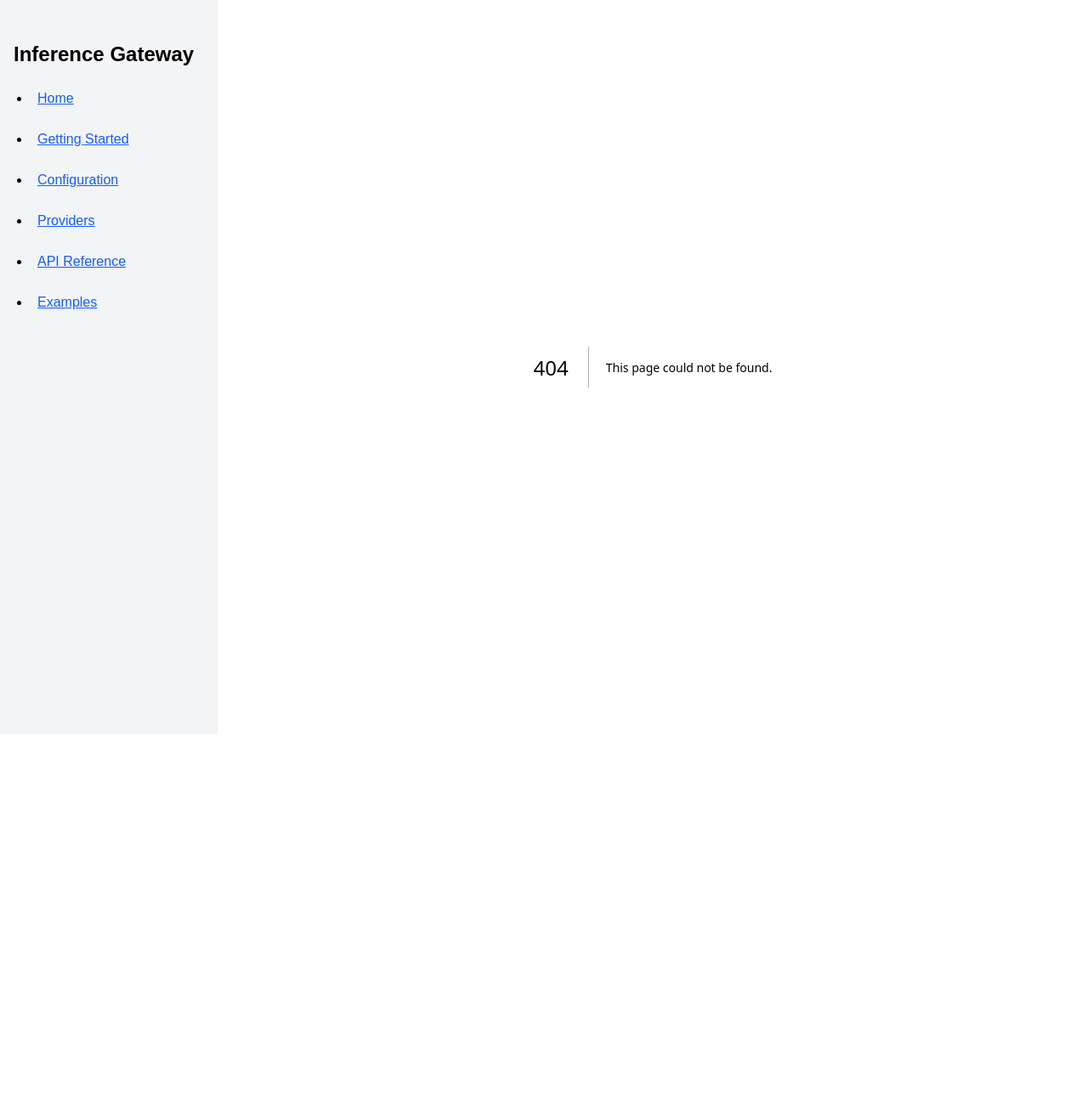
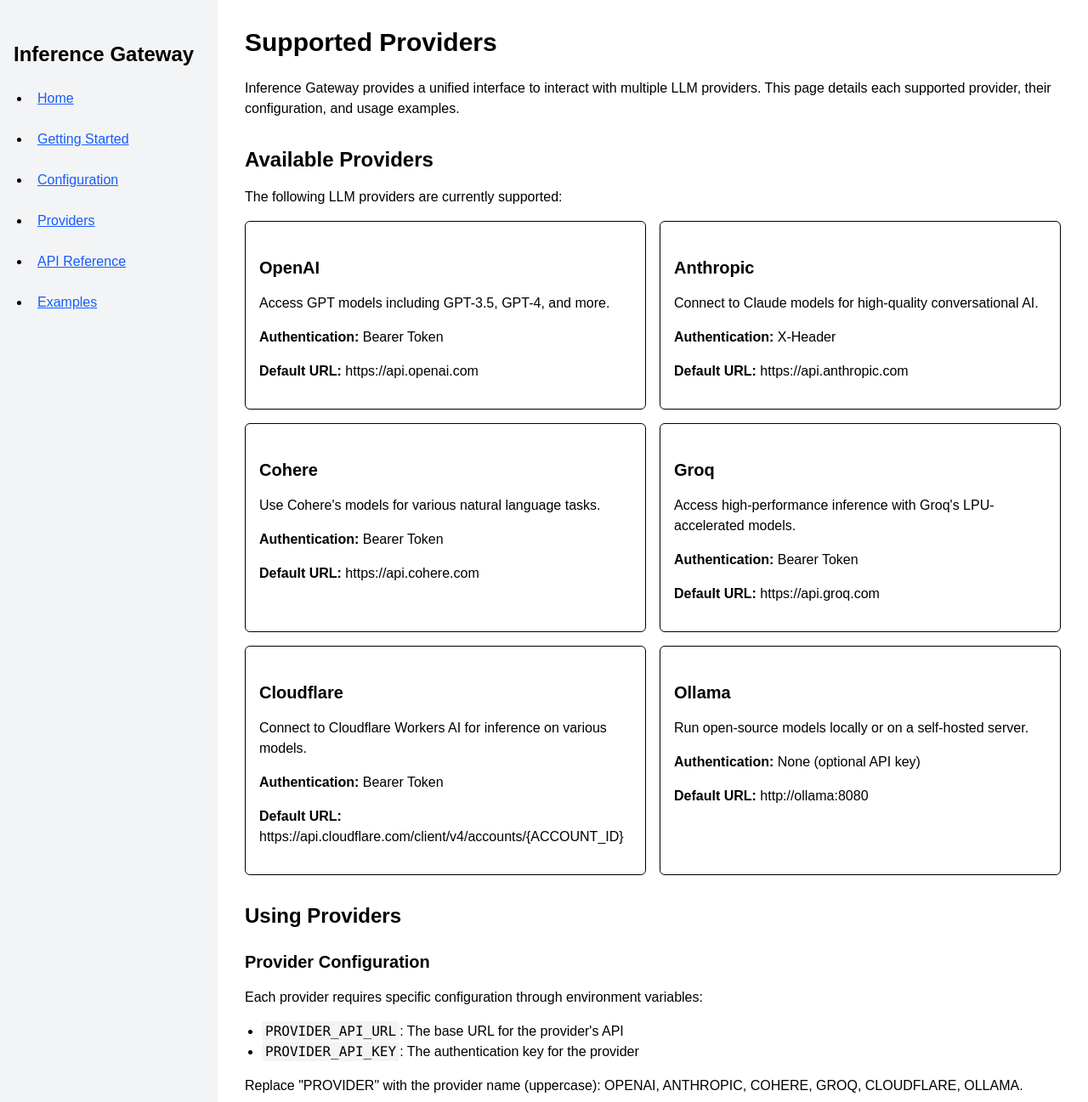
Before and after one commit to inference-gateway/docs, a Next.js app: page /providers in a window 1280 px wide. Before the commit this address had no page. Shown: the top 1297 px of the page at 85% size. Before the commit the page ends 864 px from the top, so only its background shows below. Built offline with nearby package versions, Linux system fonts and the light colour scheme.

Commit message:
docs: add Providers page detailing supported LLM providers and usage examples
Signed-off-by: Eden Reich <eden.reich@gmail.com>

```diff
--- /dev/null
+++ b/app/providers/page.tsx
@@ -0,0 +1,269 @@
+export default function Providers() {
+  return (
+    <main>
+      <h1>Supported Providers</h1>
+      <p>
+        Inference Gateway provides a unified interface to interact with multiple LLM providers.
+        This page details each supported provider, their configuration, and usage examples.
+      </p>
+
+      <h2>Available Providers</h2>
+      <p>
+        The following LLM providers are currently supported:
+      </p>
+
+      <div className="grid grid-cols-1 md:grid-cols-2 gap-4 mb-8">
+        <div className="border p-4 rounded-md">
+          <h3>OpenAI</h3>
+          <p>Access GPT models including GPT-3.5, GPT-4, and more.</p>
+          <p><strong>Authentication:</strong> Bearer Token</p>
+          <p><strong>Default URL:</strong> https://api.openai.com</p>
+        </div>
+
+        <div className="border p-4 rounded-md">
+          <h3>Anthropic</h3>
+          <p>Connect to Claude models for high-quality conversational AI.</p>
+          <p><strong>Authentication:</strong> X-Header</p>
+          <p><strong>Default URL:</strong> https://api.anthropic.com</p>
+        </div>
+
+        <div className="border p-4 rounded-md">
+          <h3>Cohere</h3>
+          <p>Use Cohere's models for various natural language tasks.</p>
+          <p><strong>Authentication:</strong> Bearer Token</p>
+          <p><strong>Default URL:</strong> https://api.cohere.com</p>
+        </div>
+
+        <div className="border p-4 rounded-md">
+          <h3>Groq</h3>
+          <p>Access high-performance inference with Groq's LPU-accelerated models.</p>
+          <p><strong>Authentication:</strong> Bearer Token</p>
+          <p><strong>Default URL:</strong> https://api.groq.com</p>
+        </div>
+
+        <div className="border p-4 rounded-md">
+          <h3>Cloudflare</h3>
+          <p>Connect to Cloudflare Workers AI for inference on various models.</p>
+          <p><strong>Authentication:</strong> Bearer Token</p>
+          <p><strong>Default URL:</strong> https://api.cloudflare.com/client/v4/accounts/{'{ACCOUNT_ID}'}</p>
+        </div>
+
+        <div className="border p-4 rounded-md">
+          <h3>Ollama</h3>
+          <p>Run open-source models locally or on a self-hosted server.</p>
+          <p><strong>Authentication:</strong> None (optional API key)</p>
+          <p><strong>Default URL:</strong> http://ollama:8080</p>
+        </div>
+      </div>
+
+      <h2>Using Providers</h2>
+
+      <h3>Provider Configuration</h3>
+      <p>
+        Each provider requires specific configuration through environment variables:
+      </p>
+      <ul>
+        <li><code>PROVIDER_API_URL</code>: The base URL for the provider's API</li>
+        <li><code>PROVIDER_API_KEY</code>: The authentication key for the provider</li>
+      </ul>
+      <p>
+        Replace "PROVIDER" with the provider name (uppercase): OPENAI, ANTHROPIC, COHERE, GROQ, CLOUDFLARE, OLLAMA.
+      </p>
+
+      <h3>API Endpoints</h3>
+      <p>
+        Inference Gateway offers two main approaches to interact with providers:
+      </p>
+
+      <h4>1. Unified Generate API</h4>
+      <p>
+        The unified API allows you to generate content with a consistent interface across all providers:
+      </p>
+      <pre><code>{`POST /llms/{provider}/generate
+Content-Type: application/json
+
+{
+  "model": "MODEL_NAME",
+  "messages": [
+    {
+      "role": "system",
+      "content": "You are a helpful assistant."
+    },
+    {
+      "role": "user",
+      "content": "Hello, world!"
+    }
+  ]
+}`}</code></pre>
+
+      <h4>2. Provider Proxy</h4>
+      <p>
+        You can also proxy requests directly to the provider's native API:
+      </p>
+      <pre><code>{`POST /proxy/{provider}/{path}
+Content-Type: application/json
+
+// Provider-specific request body`}</code></pre>
+
+      <h2>Provider-Specific Examples</h2>
+
+      <h3>OpenAI</h3>
+      <p>Generate content with OpenAI models:</p>
+      <pre><code>{`curl -X POST http://localhost:8080/llms/openai/generate \\
+  -H "Content-Type: application/json" \\
+  -d '{
+    "model": "gpt-3.5-turbo",
+    "messages": [
+      {
+        "role": "system",
+        "content": "You are a helpful assistant."
+      },
+      {
+        "role": "user",
+        "content": "Hello, world!"
+      }
+    ]
+  }'`}</code></pre>
+      <p>List available models:</p>
+      <pre><code>{`curl http://localhost:8080/llms/openai`}</code></pre>
+
+      <h3>Anthropic</h3>
+      <p>Generate content with Anthropic Claude models:</p>
+      <pre><code>{`curl -X POST http://localhost:8080/llms/anthropic/generate \\
+  -H "Content-Type: application/json" \\
+  -d '{
+    "model": "claude-3-opus-20240229",
+    "messages": [
+      {
+        "role": "user",
+        "content": "Explain quantum computing in simple terms."
+      }
+    ]
+  }'`}</code></pre>
+      <p>List available models:</p>
+      <pre><code>{`curl http://localhost:8080/llms/anthropic`}</code></pre>
+
+      <h3>Cohere</h3>
+      <p>Generate content with Cohere models:</p>
+      <pre><code>{`curl -X POST http://localhost:8080/llms/cohere/generate \\
+  -H "Content-Type: application/json" \\
+  -d '{
+    "model": "command",
+    "messages": [
+      {
+        "role": "user",
+        "content": "Write a short poem about AI."
+      }
+    ]
+  }'`}</code></pre>
+
+      <h3>Groq</h3>
+      <p>Generate content with Groq's high-performance models:</p>
+      <pre><code>{`curl -X POST http://localhost:8080/llms/groq/generate \\
+  -H "Content-Type: application/json" \\
+  -d '{
+    "model": "llama2-70b-4096",
+    "messages": [
+      {
+        "role": "user",
+        "content": "What are the benefits of quantum computing?"
+      }
+    ]
+  }'`}</code></pre>
+
+      <h3>Cloudflare</h3>
+      <p>Generate content with Cloudflare Workers AI:</p>
+      <pre><code>{`curl -X POST http://localhost:8080/llms/cloudflare/generate \\
+  -H "Content-Type: application/json" \\
+  -d '{
+    "model": "@cf/meta/llama-2-7b-chat-fp16",
+    "messages": [
+      {
+        "role": "user",
+        "content": "Explain how neural networks work."
+      }
+    ]
+  }'`}</code></pre>
+
+      <h3>Ollama</h3>
+      <p>Generate content with locally-hosted Ollama models:</p>
+      <pre><code>{`curl -X POST http://localhost:8080/llms/ollama/generate \\
+  -H "Content-Type: application/json" \\
+  -d '{
+    "model": "llama2",
+    "messages": [
+      {
+        "role": "user",
+        "content": "Write a function to calculate Fibonacci numbers in Python."
+      }
+    ]
+  }'`}</code></pre>
+
+      <h2>Advanced Features</h2>
+
+      <h3>Streaming Responses</h3>
+      <p>
+        You can stream responses from supported providers by adding the <code>stream</code> or <code>ssevents</code> parameter:
+      </p>
+      <pre><code>{`curl -X POST http://localhost:8080/llms/openai/generate \\
+  -H "Content-Type: application/json" \\
+  -d '{
+    "model": "gpt-4",
+    "messages": [
+      {
+        "role": "user",
+        "content": "Write a story about a space explorer."
+      }
+    ],
+    "stream": true
+  }'`}</code></pre>
+
+      <h3>Function Calling / Tools</h3>
+      <p>
+        For providers that support function calling (like OpenAI and Anthropic), you can use the <code>tools</code> parameter:
+      </p>
+      <pre><code>{`curl -X POST http://localhost:8080/llms/openai/generate \\
+  -H "Content-Type: application/json" \\
+  -d '{
+    "model": "gpt-4",
+    "messages": [
+      {
+        "role": "user",
+        "content": "What is the weather in Paris?"
+      }
+    ],
+    "tools": [
+      {
+        "type": "function",
+        "name": "get_weather",
+        "description": "Get the current weather in a location",
+        "parameters": {
+          "type": "object",
+          "properties": {
+            "location": {
+              "type": "string",
+              "description": "The city and state, e.g. San Francisco, CA"
+            }
+          },
+          "required": ["location"]
+        }
+      }
+    ]
+  }'`}</code></pre>
+
+      <h3>Direct API Proxy</h3>
+      <p>
+        For more advanced use cases, you can proxy requests directly to the provider's API:
+      </p>
+      <pre><code>{`curl -X POST http://localhost:8080/proxy/openai/v1/chat/completions \\
+  -H "Content-Type: application/json" \\
+  -d '{
+    "model": "gpt-4",
+    "messages": [
+      {"role": "system", "content": "You are a helpful assistant."},
+      {"role": "user", "content": "Hello!"}
+    ]
+  }'`}</code></pre>
+    </main>
+  );
+}
```
